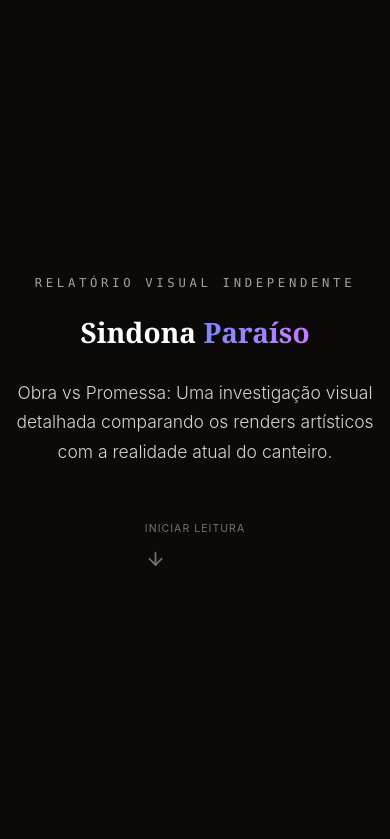
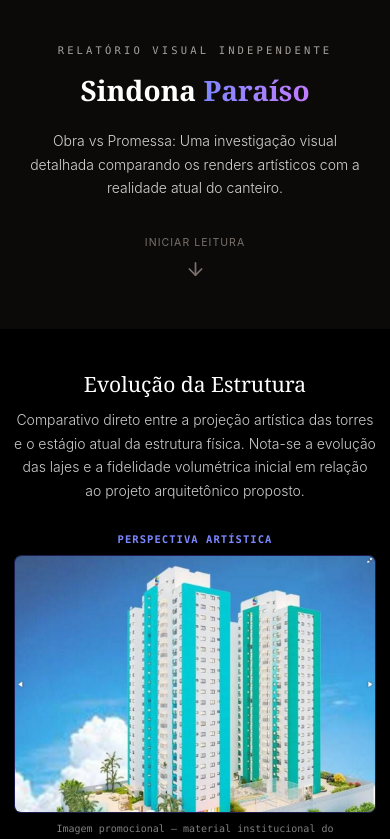
Before and after one commit to ronisdamorim-web/sindona-obra-vs-promessa, a React (Vite) app: page / in a window 390 px wide. Shown: the top 839 px of the page. Built offline with nearby package versions, Linux system fonts and the light colour scheme; no server answers; the database is empty.

Commit message:
fix: Correção completa mobile - layout vertical, sem textos duplicados, espaçamentos corretos

```diff
--- a/src/app/App.tsx
+++ b/src/app/App.tsx
@@ -69,22 +69,22 @@
     <div className="h-screen w-full overflow-y-scroll snap-y snap-mandatory bg-black scroll-smooth">
 
       {/* SEÇÃO 1: HERO / CAPA */}
-      <section className="h-screen w-full snap-start relative flex items-center justify-center bg-stone-950 text-white overflow-hidden">
+      <section className="min-h-screen md:h-screen w-full snap-start relative flex items-center justify-center bg-stone-950 text-white overflow-hidden py-12 md:py-0">
         {/* Background Abstract/Gradient */}
         <div className="absolute inset-0 bg-[radial-gradient(circle_at_center,_var(--tw-gradient-stops))] from-stone-800 via-stone-950 to-black opacity-80" />
 
-        <div className="relative z-10 text-center max-w-4xl px-6">
-          <p className="font-mono text-stone-400 tracking-[0.3em] text-sm md:text-base mb-6 uppercase">
+        <div className="relative z-10 text-center max-w-4xl px-4 md:px-6">
+          <p className="font-mono text-stone-400 tracking-[0.3em] text-xs md:text-sm mb-4 md:mb-6 uppercase">
             Relatório Visual Independente
           </p>
-          <h1 className="font-serif text-5xl md:text-8xl font-bold mb-8 leading-tight">
+          <h1 className="font-serif text-4xl md:text-8xl font-bold mb-6 md:mb-8 leading-tight">
             Sindona <span className="text-transparent bg-clip-text bg-gradient-to-r from-indigo-400 to-purple-400">Paraíso</span>
           </h1>
-          <p className="text-xl md:text-2xl text-stone-300 font-light max-w-2xl mx-auto leading-relaxed">
+          <p className="text-base md:text-2xl text-stone-300 font-light max-w-2xl mx-auto leading-relaxed px-4">
             Obra vs Promessa: Uma investigação visual detalhada comparando os renders artísticos com a realidade atual do canteiro.
           </p>
 
-          <div className="mt-16 animate-bounce flex justify-center">
+          <div className="mt-12 md:mt-16 animate-bounce flex justify-center">
             <div className="flex flex-col items-center gap-2 text-stone-500">
               <span className="text-xs uppercase tracking-widest">Iniciar Leitura</span>
               <ArrowDown className="w-6 h-6" />
@@ -112,15 +112,15 @@
       <GalleriesSection externalContent={content} />
 
       {/* FOOTER / CONCLUSÃO */}
-      <section className="h-[50vh] w-full snap-start bg-black flex items-center justify-center p-8">
+      <section className="min-h-[40vh] md:h-[50vh] w-full snap-start bg-black flex items-center justify-center p-6 md:p-8">
         <div className="text-center text-stone-500">
           {/* Refresh Trigger   */}
-          <p className="mb-4">{footerText.textoEncerramento}</p>
-          <p className="text-xs max-w-md mx-auto opacity-50">
+          <p className="mb-4 text-sm md:text-base">{footerText.textoEncerramento}</p>
+          <p className="text-xs max-w-md mx-auto opacity-50 leading-relaxed">
             {footerText.footerLegal}
           </p>
 
-          <div className="mt-12 text-xs opacity-40 space-y-1">
+          <div className="mt-8 md:mt-12 text-xs opacity-40 space-y-1">
             <p>{footerText.autoria.replace("Roni Amorim de Lima.", "")}</p>
             <p>Roni Amorim de Lima.</p>
             <p className="pt-2">Contato profissional:</p>
--- a/src/app/components/ObraVsPromessa.tsx
+++ b/src/app/components/ObraVsPromessa.tsx
@@ -1,4 +1,4 @@
-import { useState, useRef, MouseEvent, TouchEvent } from 'react';
+import { useState, useRef, MouseEvent, TouchEvent, useEffect } from 'react';
 import { motion, AnimatePresence } from 'framer-motion';
 import { MoveHorizontal, ChevronDown, Info } from 'lucide-react';
 
@@ -26,10 +26,21 @@
 }: ObraVsPromessaProps) {
     const [sliderPosition, setSliderPosition] = useState(50);
     const [showInfo, setShowInfo] = useState(true);
+    const [isMobile, setIsMobile] = useState(false);
     const containerRef = useRef<HTMLDivElement>(null);
 
+    // Detect mobile viewport
+    useEffect(() => {
+        const checkMobile = () => {
+            setIsMobile(window.innerWidth <= 768);
+        };
+        checkMobile();
+        window.addEventListener('resize', checkMobile);
+        return () => window.removeEventListener('resize', checkMobile);
+    }, []);
+
     const updatePosition = (clientX: number) => {
-        if (!containerRef.current) return;
+        if (!containerRef.current || isMobile) return;
         const rect = containerRef.current.getBoundingClientRect();
         const x = clientX - rect.left;
         const percentage = Math.max(0, Math.min(100, (x / rect.width) * 100));
@@ -37,15 +48,70 @@
     };
 
     const handleMouseMove = (e: MouseEvent<HTMLDivElement>) => {
-        // Enable simple hover-follow or drag.
-        // For fullscreen impact, 'drag' feels more intentional, but 'hover' is fluid.
-        // Let's stick to click-drag or just click for now to avoid jittery fullscreen moves.
-        // Actually, widespread 'before/after' sliders often use drag.
-        if (e.buttons === 1) updatePosition(e.clientX);
+        if (e.buttons === 1 && !isMobile) updatePosition(e.clientX);
     };
 
     const handleInteractionStart = () => setShowInfo(false);
 
+    // MOBILE LAYOUT - Vertical Stack
+    if (isMobile) {
+        return (
+            <section className="w-full min-h-screen snap-start bg-black text-white py-8 px-4">
+                {/* Título e Análise no Topo */}
+                <div className="mb-8 text-center">
+                    <h2 className="font-serif text-2xl text-white mb-3 leading-tight">
+                        {titulo}
+                    </h2>
+                    <p className="text-white/80 text-base font-light leading-relaxed max-w-xl mx-auto">
+                        {analise}
+                    </p>
+                </div>
+
+                {/* Promessa */}
+                <div className="mb-8">
+                    <div className="mb-2 flex items-center justify-center gap-2">
+                        <span className="text-indigo-400 font-mono text-xs tracking-widest uppercase font-bold">
+                            {promessa.label}
+                        </span>
+                    </div>
+                    <img
+                        src={promessa.imagem}
+                        alt={promessa.label}
+                        className="w-full h-auto rounded-lg border border-indigo-500/30"
+                        draggable={false}
+                    />
+                    <p className="text-[10px] text-white/50 font-mono mt-2 text-center leading-tight px-2">
+                        {promessa.fonte}
+                    </p>
+                </div>
+
+                {/* Realidade */}
+                <div className="mb-8">
+                    <div className="mb-2 flex items-center justify-center gap-2">
+                        <span className="text-red-400 font-mono text-xs tracking-widest uppercase font-bold">
+                            {realidade.label}
+                        </span>
+                    </div>
+                    <img
+                        src={realidade.imagem}
+                        alt={realidade.label}
+                        className="w-full h-auto rounded-lg border border-red-500/30"
+                        draggable={false}
+                    />
+                    <p className="text-[10px] text-white/50 font-mono mt-2 text-center leading-tight px-2">
+                        {realidade.fonte}
+                    </p>
+                </div>
+
+                {/* Scroll Hint */}
+                <div className="flex justify-center text-white/30 animate-bounce mt-8">
+                    <ChevronDown className="w-6 h-6" />
+                </div>
+            </section>
+        );
+    }
+
+    // DESKTOP LAYOUT - Interactive Slider
     return (
         <section
             className="relative w-full h-[100vh] snap-start overflow-hidden bg-black select-none"
--- a/src/styles/mobile.css
+++ b/src/styles/mobile.css
@@ -6,13 +6,42 @@
 /* Mobile Base Improvements */
 @media (max-width: 768px) {
 
+  /* ===== CRITICAL FIXES ===== */
+
+  /* Prevent text duplication and ghost text */
+  * {
+    -webkit-font-smoothing: antialiased;
+    -moz-osx-font-smoothing: grayscale;
+  }
+
+  /* Ensure no absolute positioned duplicates */
+  .absolute {
+    position: relative !important;
+  }
+
+  /* Reset z-index issues on mobile */
+  section {
+    position: relative;
+    z-index: auto;
+  }
+
+  /* Disable problematic transforms on mobile */
+  .will-change-\[clip-path\] {
+    will-change: auto !important;
+  }
+
   /* ===== TYPOGRAPHY ===== */
   html {
-    font-size: 14px; /* Slightly smaller base for mobile */
+    font-size: 14px;
+    /* Slightly smaller base for mobile */
   }
 
   /* Hero & Main Titles - Responsive with clamp */
-  .text-4xl, .text-5xl, .text-6xl {
+  .text-4xl,
+  .text-5xl,
+  .text-6xl,
+  .text-7xl,
+  .text-8xl {
     font-size: clamp(2rem, 6vw, 4rem) !important;
   }
 
@@ -29,8 +58,11 @@
   }
 
   /* Better line-height for mobile reading */
-  p, .text-sm, .text-base {
+  p,
+  .text-sm,
+  .text-base {
     line-height: 1.7 !important;
+    max-width: 100% !important;
   }
 
   /* ===== SPACING & LAYOUT ===== */
@@ -42,8 +74,8 @@
   }
 
   .px-12 {
-    padding-left: 1.5rem !important;
-    padding-right: 1.5rem !important;
+    padding-left: 1rem !important;
+    padding-right: 1rem !important;
   }
 
   .py-16 {
@@ -51,13 +83,46 @@
     padding-bottom: 3rem !important;
   }
 
+  /* Reduce vertical spacing to avoid black gaps */
+  .space-y-16>*+* {
+    margin-top: 3rem !important;
+  }
+
+  .space-y-12>*+* {
+    margin-top: 2.5rem !important;
+  }
+
+  .space-y-8>*+* {
+    margin-top: 2rem !important;
+  }
+
   /* Increase gap for premium feel */
   .gap-8 {
+    gap: 2rem !important;
+  }
+
+  .gap-12 {
     gap: 2.5rem !important;
   }
 
-  .gap-12 {
-    gap: 3rem !important;
+  /* ===== HEIGHT FIXES - CRITICAL ===== */
+
+  /* Prevent 100vh issues on mobile */
+  .h-screen {
+    min-height: 100vh !important;
+    height: auto !important;
+  }
+
+  .h-\[100vh\] {
+    min-height: 100vh !important;
+    height: auto !important;
+  }
+
+  /* Avoid empty black spaces */
+  .min-h-screen {
+    min-height: auto !important;
+    padding-top: 3rem !important;
+    padding-bottom: 3rem !important;
   }
 
   /* ===== GRID CONVERSIONS ===== */
@@ -72,7 +137,7 @@
   }
 
   .md\:grid-cols-4 {
-    grid-template-columns: repeat(2, 1fr) !important;
+    grid-template-columns: 1fr !important;
   }
 
   /* ===== CARDS & CONTAINERS ===== */
@@ -108,6 +173,7 @@
   img {
     width: 100%;
     height: auto;
+    max-width: 100%;
   }
 
   /* Gallery images */
@@ -122,7 +188,8 @@
   /* ===== TOUCH TARGETS ===== */
 
   /* Ensure minimum 44px touch targets */
-  button, a {
+  button,
+  a {
     min-height: 44px;
     min-width: 44px;
     display: inline-flex;
@@ -139,21 +206,20 @@
 
   /* Snap scroll improvements */
   .snap-start {
-    scroll-margin-top: 2rem;
+    scroll-margin-top: 0;
+  }
+
+  /* Smooth scroll container */
+  .overflow-y-scroll {
+    -webkit-overflow-scrolling: touch;
   }
 
   /* ===== SPECIFIC COMPONENT OVERRIDES ===== */
 
   /* Hero section */
   section:first-of-type {
-    min-height: 100svh; /* Use svh for mobile browsers */
-  }
-
-  /* Status cards - icon above text */
-  .flex.items-center.gap-2 {
-    flex-direction: column !important;
-    align-items: flex-start !important;
-    gap: 0.75rem !important;
+    min-height: 100vh;
+    height: auto !important;
   }
 
   /* Comparison slider - full width */
@@ -161,9 +227,17 @@
     max-width: 100% !important;
   }
 
+  .max-w-4xl {
+    max-width: 100% !important;
+  }
+
+  .max-w-2xl {
+    max-width: 100% !important;
+  }
+
   /* Gallery columns - stack */
   .space-y-6 {
-    margin-top: 2rem !important;
+    margin-top: 1.5rem !important;
   }
 
   /* Footer legal text */
@@ -173,6 +247,18 @@
   }
 
   /* ===== ANIMATIONS & PERFORMANCE ===== */
+
+  /* Reduce heavy animations on mobile */
+  .animate-bounce {
+    animation-duration: 2s !important;
+  }
+
+  /* Disable expensive effects on mobile */
+  .backdrop-blur-md,
+  .backdrop-blur-sm {
+    backdrop-filter: none !important;
+    background-color: rgba(0, 0, 0, 0.7) !important;
+  }
 
   /* Reduce motion for mobile performance */
   @media (prefers-reduced-motion: reduce) {
@@ -208,6 +294,18 @@
   .md\:justify-between {
     justify-content: center !important;
   }
+
+  /* ===== PREVENT OVERFLOW ===== */
+
+  body,
+  html {
+    overflow-x: hidden !important;
+    max-width: 100vw !important;
+  }
+
+  * {
+    max-width: 100%;
+  }
 }
 
 /* ===== SMALL MOBILE (≤ 375px) ===== */
@@ -216,12 +314,16 @@
     font-size: 13px;
   }
 
-  .px-6, .px-12 {
+  .px-6,
+  .px-12,
+  .px-4 {
     padding-left: 0.75rem !important;
     padding-right: 0.75rem !important;
   }
 
-  .text-4xl, .text-5xl, .text-6xl {
+  .text-4xl,
+  .text-5xl,
+  .text-6xl {
     font-size: clamp(1.75rem, 5vw, 3rem) !important;
   }
 }
@@ -242,6 +344,7 @@
 
 /* ===== PRESERVE DESKTOP (> 768px) ===== */
 @media (min-width: 769px) {
+
   /* Ensure desktop styles remain untouched */
   html {
     font-size: 16px;
```
Also changed, not shown: src/app/components/GalleriesSection.tsx (+47 -47 lines), src/app/components/StatusObra.tsx (+20 -20 lines), 1 other file (tests, documents, lock files or other folders).
